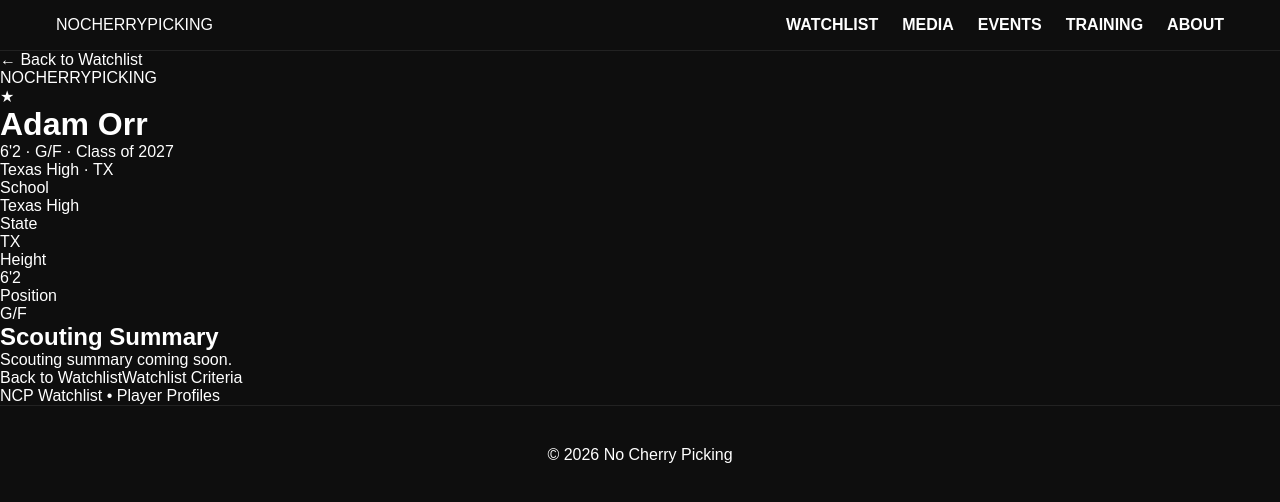
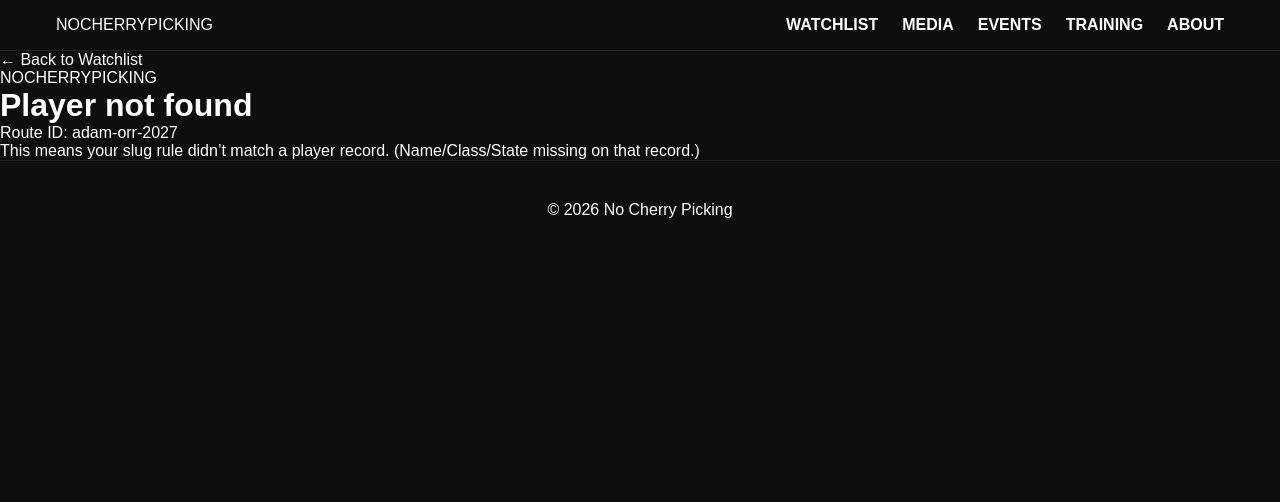
Before and after one commit to nocherrypicking-ra/ncphoops, a Next.js app: page /watchlist/adam-orr-2027 in a window 1280 px wide. Shown: the top 502 px of the page. Built offline with nearby package versions, Linux system fonts and the light colour scheme.

Commit message:
Update page.tsx

```diff
--- a/app/watchlist/[id]/page.tsx
+++ b/app/watchlist/[id]/page.tsx
@@ -7,6 +7,9 @@ const slugify = (s: string) =>
     .replace(/[^a-z0-9]+/g, "-")
     .replace(/(^-|-$)/g, "");
 
+// MUST match WatchlistClient.tsx
+const playerSlug = (p: any) => slugify(`${p.name}-${p.classYear}-${p.state}`);
+
 function Stars({ n }: { n: number }) {
   const count = Math.max(0, Math.min(5, n || 0));
   const opacity =
@@ -15,9 +18,7 @@ function Stars({ n }: { n: number }) {
   return (
     <div className={`flex items-center gap-0.5 text-yellow-400 ${opacity}`}>
       {Array.from({ length: count }).map((_, i) => (
-        <span key={i} className="drop-shadow-[0_0_12px_rgba(250,204,21,0.35)]">
-          ★
-        </span>
+        <span key={i} className="drop-shadow-[0_0_12px_rgba(250,204,21,0.35)]">★</span>
       ))}
       {count === 0 && <span className="text-gray-600">—</span>}
     </div>
@@ -36,14 +37,8 @@ function Stat({ label, value }: { label: string; value: string }) {
 export default function WatchlistPlayerPage({ params }: { params: { id: string } }) {
   const routeId = params?.id || "";
 
-  // Match by slug of id OR name (so it works even if data ids are messy)
-  const player =
-    watchlist.find((p: any) => slugify(p?.id) === routeId) ||
-    watchlist.find((p: any) => slugify(p?.name) === routeId) ||
-    watchlist.find((p: any) => slugify(`${p?.name}-${p?.classYear}`) === routeId);
+  const player = watchlist.find((p: any) => playerSlug(p) === routeId);
 
-  // IMPORTANT: Do NOT call notFound() here.
-  // We render a "not found" UI so you can debug without Next 404 masking the issue.
   if (!player) {
     return (
       <div className="min-h-screen bg-[#070707] text-white">
@@ -61,42 +56,14 @@ export default function WatchlistPlayerPage({ params }: { params: { id: string }
 
           <div className="mt-10 rounded-3xl border border-white/10 bg-white/[0.03] p-7">
             <p className="text-[11px] tracking-[0.35em] uppercase text-gray-400">NOCHERRYPICKING</p>
-
-            <h1 className="mt-3 text-3xl md:text-4xl font-semibold">
-              Player not found
-            </h1>
-
+            <h1 className="mt-3 text-3xl md:text-4xl font-semibold">Player not found</h1>
             <p className="mt-3 text-sm text-gray-300">
-              Route ID:
-              <span className="ml-2 text-yellow-400 break-all">{routeId}</span>
+              Route ID: <span className="text-yellow-400 break-all">{routeId}</span>
             </p>
-
             <p className="mt-3 text-sm text-gray-400">
-              This usually means the player’s <span className="text-gray-200">id</span> in your data file doesn’t match
-              what the URL is using. Easiest fix is to make sure each player has a clean slug ID like{" "}
-              <span className="text-gray-200">ethan-sheats-2026</span>.
+              This means your slug rule didn’t match a player record. (Name/Class/State missing on that record.)
             </p>
-
-            <div className="mt-6 flex flex-col sm:flex-row gap-3">
-              <Link
-                href="/watchlist"
-                className="rounded-xl border border-white/10 bg-black/30 px-4 py-2 text-sm text-gray-200
-                           hover:border-yellow-400/40 hover:text-white transition text-center"
-              >
-                Go back
-              </Link>
-
-              <Link
-                href="/watchlist#criteria"
-                className="rounded-xl border border-yellow-400/30 bg-yellow-400/10 px-4 py-2 text-sm text-yellow-300
-                           hover:bg-yellow-400/15 transition text-center"
-              >
-                Watchlist Criteria
-              </Link>
-            </div>
           </div>
-
-          <p className="mt-10 text-xs text-gray-600">NCP Watchlist • Debug View</p>
         </div>
       </div>
     );
```
